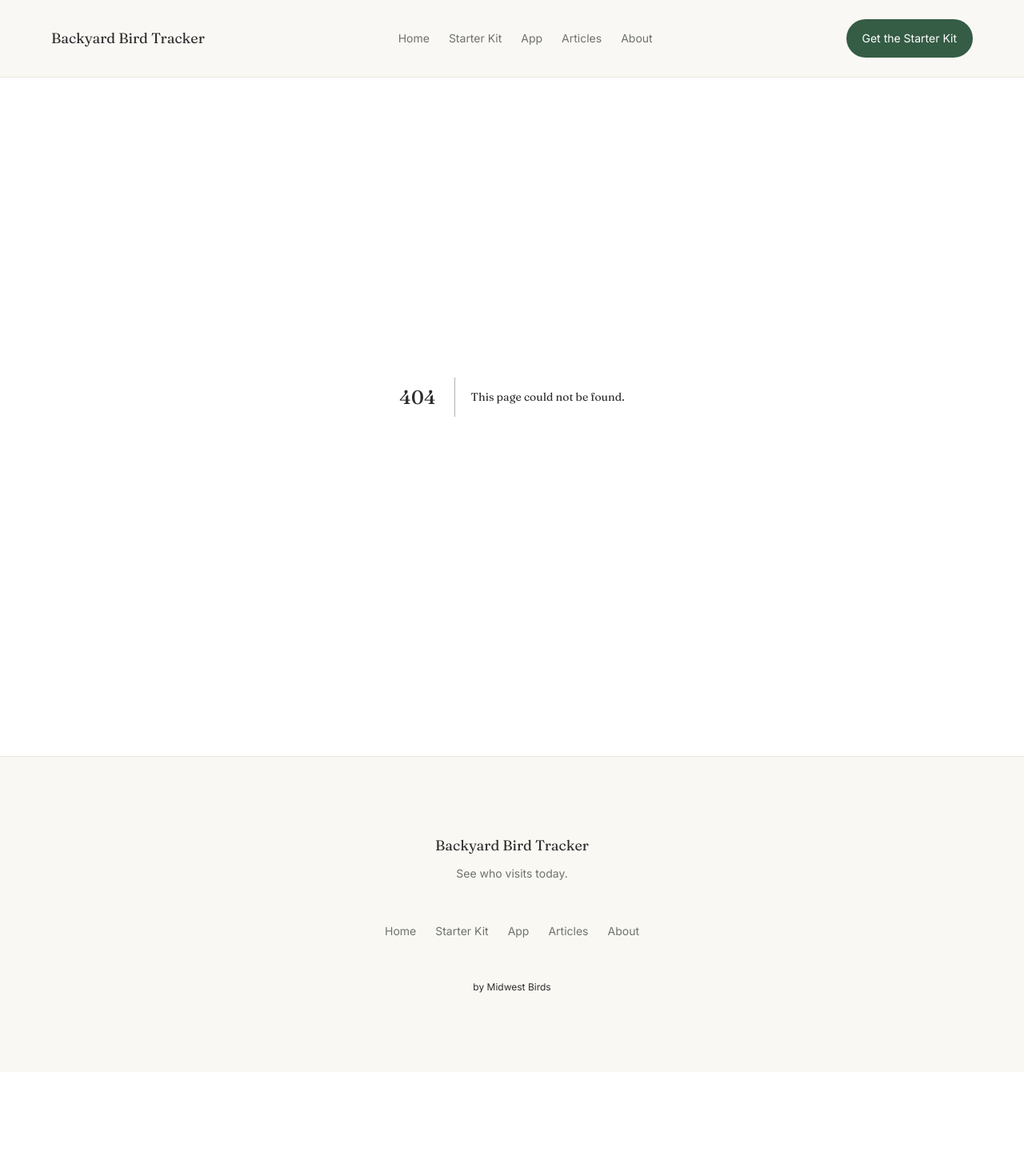
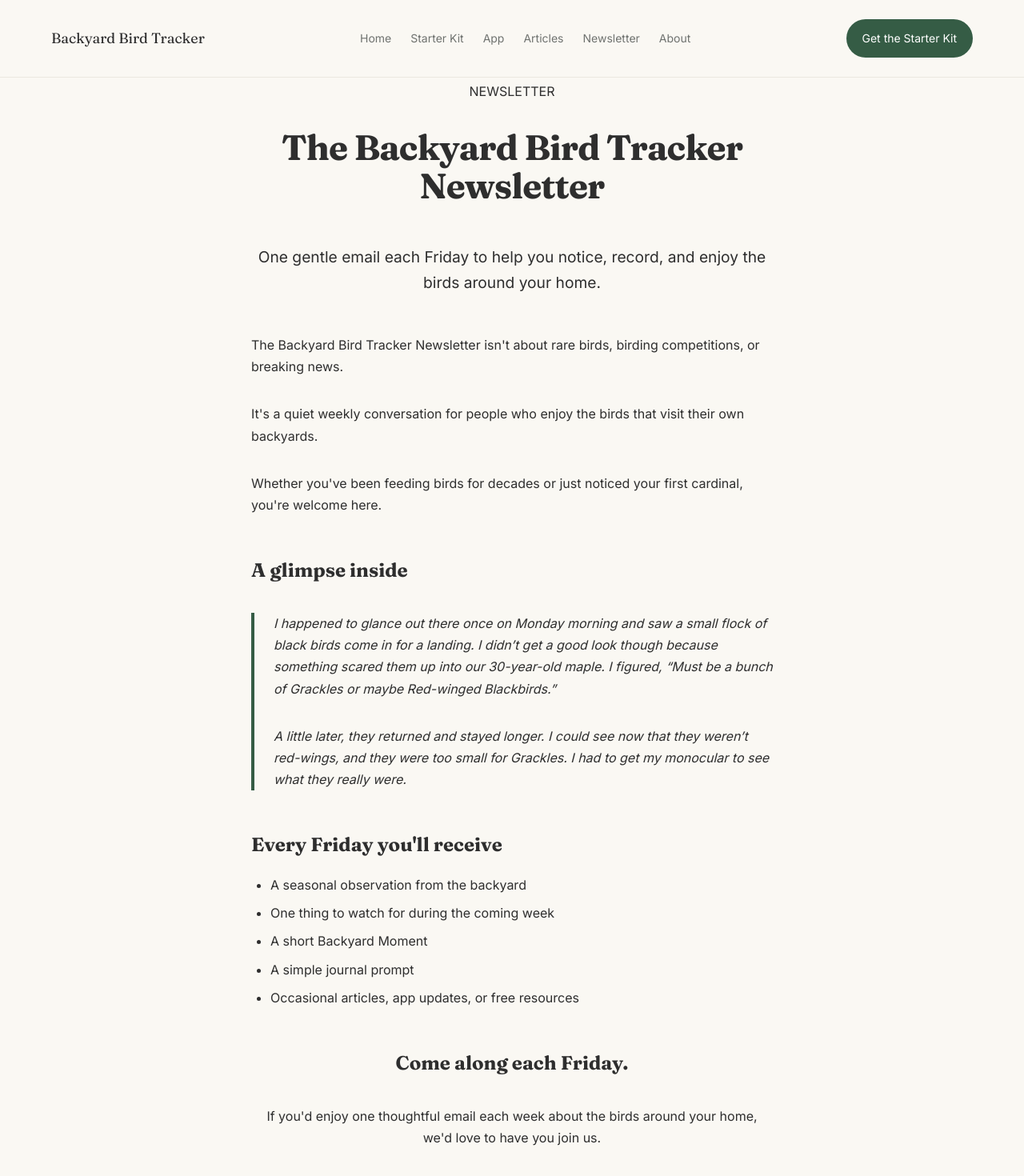
Before and after one commit to glsonn/backyard-bird-tracker-website, a Next.js app: page /newsletter in a window 1280 px wide. Before the commit this address had no page. Shown: the top 1470 px of the page at 80% size. Before the commit the page ends 1340 px from the top, so only its background shows below. Built offline with nearby package versions, Linux system fonts and the light colour scheme.

Commit message:
Add Newsletter page and cosmetic changes

```diff
--- a/app/globals.css
+++ b/app/globals.css
@@ -667,6 +667,10 @@ section[id] {
   gap: var(--space-5);
 }
 
+.articles-page {
+  padding: var(--space-1) 0;
+}
+
 .article-page {
   padding: var(--space-8) 0;
 }
@@ -786,19 +790,7 @@ section[id] {
 .articles-header p {
   color: var(--color-text-muted);
 }
-/*
-.articles-grid {
-  display: grid;
-  gap: var(--space-5);
-  grid-template-columns: repeat(auto-fit, minmax(320px, 1fr));
-}
 
-@media (min-width: 768px) {
-  .articles-grid {
-    grid-template-columns: repeat(auto-fit, minmax(320px, 1fr));
-  }
-}
-*/
 .articles-grid {
   display: grid;
   gap: var(--space-5);
@@ -978,3 +970,69 @@ section[id] {
   color: var(--color-muted);
   text-align: center;
 }
+
+.newsletter-page {
+  padding: var(--space-1) 0;
+}
+
+.newsletter-header {
+  text-align: center;
+  margin-bottom: var(--space-6);
+}
+
+.newsletter-tagline {
+  max-width: 42rem;
+  margin: var(--space-3) auto 0;
+  font-size: 1.2rem;
+  color: var(--color-text-light);
+}
+
+.newsletter-intro,
+.newsletter-preview,
+.newsletter-contents,
+.newsletter-invitation {
+  margin-top: var(--space-6);
+}
+
+.newsletter-contents ul {
+  margin-top: var(--space-3);
+  padding-left: 1.5rem;
+}
+
+.newsletter-contents li + li {
+  margin-top: var(--space-2);
+}
+
+.newsletter-preview blockquote {
+  margin: var(--space-4) 0;
+  padding-left: var(--space-4);
+  border-left: 4px solid var(--color-primary);
+  font-style: italic;
+}
+
+.newsletter-invitation {
+  text-align: center;
+}
+
+.newsletter-signup {
+  margin-top: var(--space-5);
+}
+
+.newsletter-text {
+  font-size: 16px;
+  color: var(--color-muted);
+  line-height: 1.8;
+  max-width: 65ch;
+  margin: 0 auto;
+}
+
+.newsletter-intro p,
+.newsletter-preview p,
+.newsletter-invitation p {
+  margin-top: var(--space-5);
+  margin-bottom: var(--space-5);
+}
+
+.newsletter-form {
+  margin-top: var(--space-3);
+}
--- /dev/null
+++ b/app/newsletter/page.tsx
@@ -0,0 +1,84 @@
+import Container from "@/components/layout/Container";
+import NewsletterSignup from "@/src/components/newsletter/NewsletterSignup";
+
+export default function NewsletterPage() {
+  return (
+    <main className="newsletter-page">
+      <Container variant="narrow">
+        <section className="newsletter-header">
+          <div className="hero-inner">
+            <p className="article-tag">NEWSLETTER</p>
+            <h1 className="hero-title">The Backyard Bird Tracker Newsletter</h1>
+
+            <p className="newsletter-tagline">
+              One gentle email each Friday to help you notice, record, and enjoy
+              the birds around your home.
+            </p>
+          </div>
+        </section>
+
+        <section className="newsletter-intro">
+          <p>
+            The Backyard Bird Tracker Newsletter isn't about rare birds, birding
+            competitions, or breaking news.
+          </p>
+
+          <p>
+            It's a quiet weekly conversation for people who enjoy the birds that
+            visit their own backyards.
+          </p>
+
+          <p>
+            Whether you've been feeding birds for decades or just noticed your
+            first cardinal, you're welcome here.
+          </p>
+        </section>
+
+        <section className="newsletter-preview">
+          <h2>A glimpse inside</h2>
+
+          <blockquote>
+            <p>
+              I happened to glance out there once on Monday morning and saw a
+              small flock of black birds come in for a landing. I didn’t get a
+              good look though because something scared them up into our
+              30-year-old maple. I figured, “Must be a bunch of Grackles or
+              maybe Red-winged Blackbirds.”
+            </p>
+
+            <p>
+              A little later, they returned and stayed longer. I could see now
+              that they weren’t red-wings, and they were too small for Grackles.
+              I had to get my monocular to see what they really were.
+            </p>
+          </blockquote>
+        </section>
+
+        <section className="newsletter-contents">
+          <h2>Every Friday you'll receive</h2>
+
+          <ul>
+            <li>A seasonal observation from the backyard</li>
+            <li>One thing to watch for during the coming week</li>
+            <li>A short Backyard Moment</li>
+            <li>A simple journal prompt</li>
+            <li>Occasional articles, app updates, or free resources</li>
+          </ul>
+        </section>
+
+        <section className="newsletter-invitation">
+          <h2>Come along each Friday.</h2>
+
+          <p>
+            If you'd enjoy one thoughtful email each week about the birds around
+            your home, we'd love to have you join us.
+          </p>
+        </section>
+
+        <section className="newsletter-signup">
+          <NewsletterSignup />
+        </section>
+      </Container>
+    </main>
+  );
+}
--- a/components/layout/Footer.tsx
+++ b/components/layout/Footer.tsx
@@ -1,4 +1,5 @@
 import Container from "./Container";
+import Link from "next/link";
 
 export default function Footer() {
   return (
@@ -10,13 +11,14 @@ export default function Footer() {
             <p className="mission-text">See who visits today.</p>
           </div>
 
-          <div className="footer-links">
-            <a href="/">Home</a>
-            <a href="/starter-kit">Starter Kit</a>
-            <a href="/app">App</a>
-            <a href="/articles">Articles</a>
-            <a href="/about">About</a>
-          </div>
+          <nav className="footer-links" aria-label="Footer navigation">
+            <Link href="/">Home</Link>
+            <Link href="/starter-kit">Starter Kit</Link>
+            <Link href="/app">App</Link>
+            <Link href="/articles">Articles</Link>
+            <Link href="/newsletter">Newsletter</Link>
+            <Link href="/about">About</Link>
+          </nav>
 
           <div className="footer-brand">
             <p>by Midwest Birds</p>
--- a/components/layout/Header.tsx
+++ b/components/layout/Header.tsx
@@ -2,6 +2,7 @@
 
 import { useState } from "react";
 import Container from "./Container";
+import Link from "next/link";
 
 export default function Header() {
   const [menuOpen, setMenuOpen] = useState(false);
@@ -22,11 +23,12 @@ export default function Header() {
           </button>
 
           <nav className={`nav ${menuOpen ? "open" : ""}`}>
-            <a href="/">Home</a>
-            <a href="/starter-kit">Starter Kit</a>
-            <a href="/app">App</a>
-            <a href="/articles">Articles</a>
-            <a href="/about">About</a>
+            <Link href="/">Home</Link>
+            <Link href="/starter-kit">Starter Kit</Link>
+            <Link href="/app">App</Link>
+            <Link href="/articles">Articles</Link>
+            <Link href="/newsletter">Newsletter</Link>
+            <Link href="/about">About</Link>
           </nav>
 
           <div className="header-cta">
--- /dev/null
+++ b/src/components/newsletter/NewsletterSignup.tsx
@@ -0,0 +1,28 @@
+"use client";
+
+import Script from "next/script";
+
+export default function NewsletterSignup() {
+  return (
+    <>
+      <Script id="mailerlite-universal" strategy="afterInteractive">
+        {`
+          (function(w,d,e,u,f,l,n){
+            w[f]=w[f]||function(){(w[f].q=w[f].q||[]).push(arguments);};
+            l=d.createElement(e);
+            l.async=1;
+            l.src=u;
+            n=d.getElementsByTagName(e)[0];
+            n.parentNode.insertBefore(l,n);
+          })(window,document,'script','https://assets.mailerlite.com/js/universal.js','ml');
+
+          ml('account', '1182327');
+        `}
+      </Script>
+
+      <div className="newsletter-form">
+        <div className="ml-embedded" data-form="w7YC9N"></div>
+      </div>
+    </>
+  );
+}
```
Also changed, not shown: app/articles/page.tsx (+10 -6 lines).
